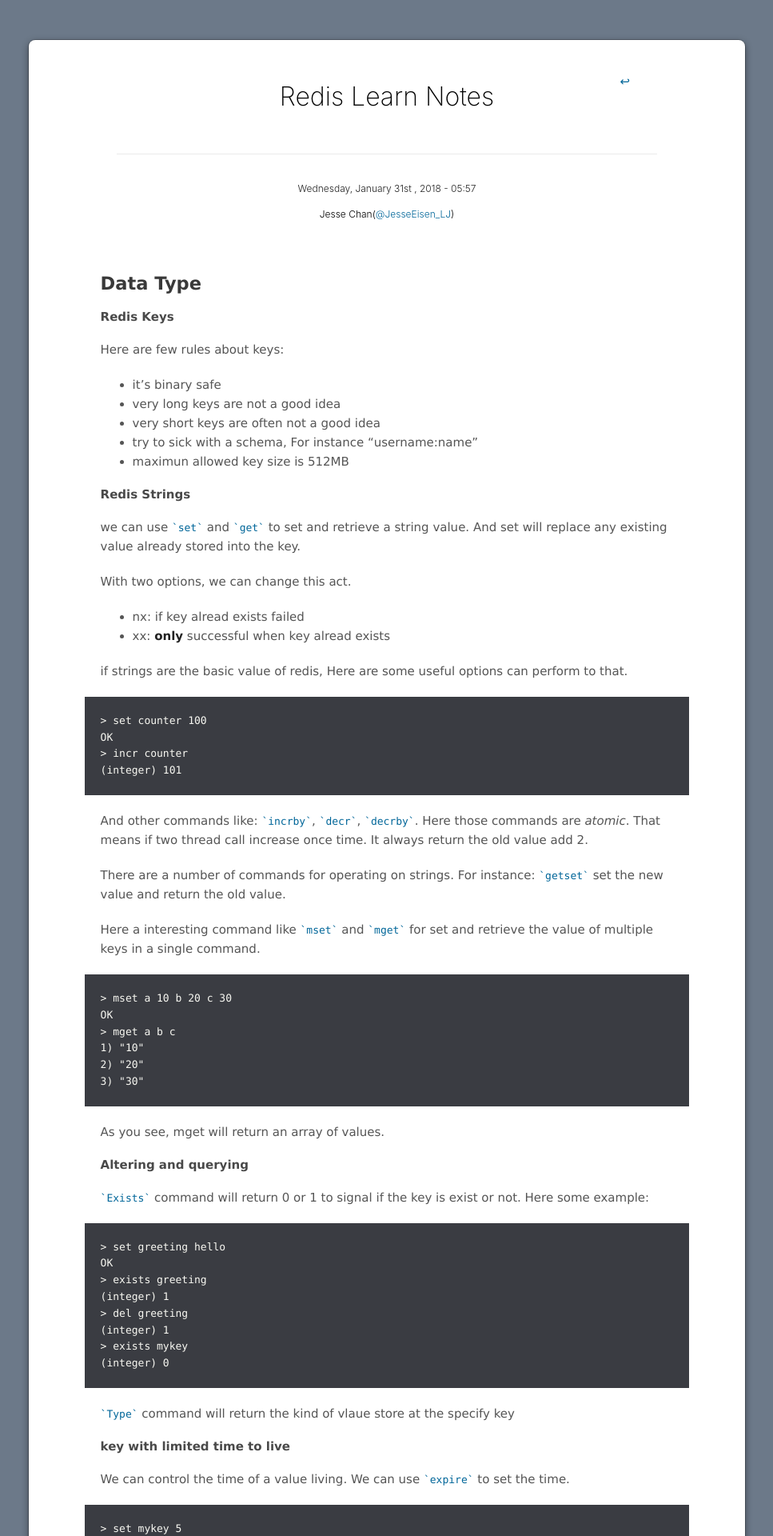
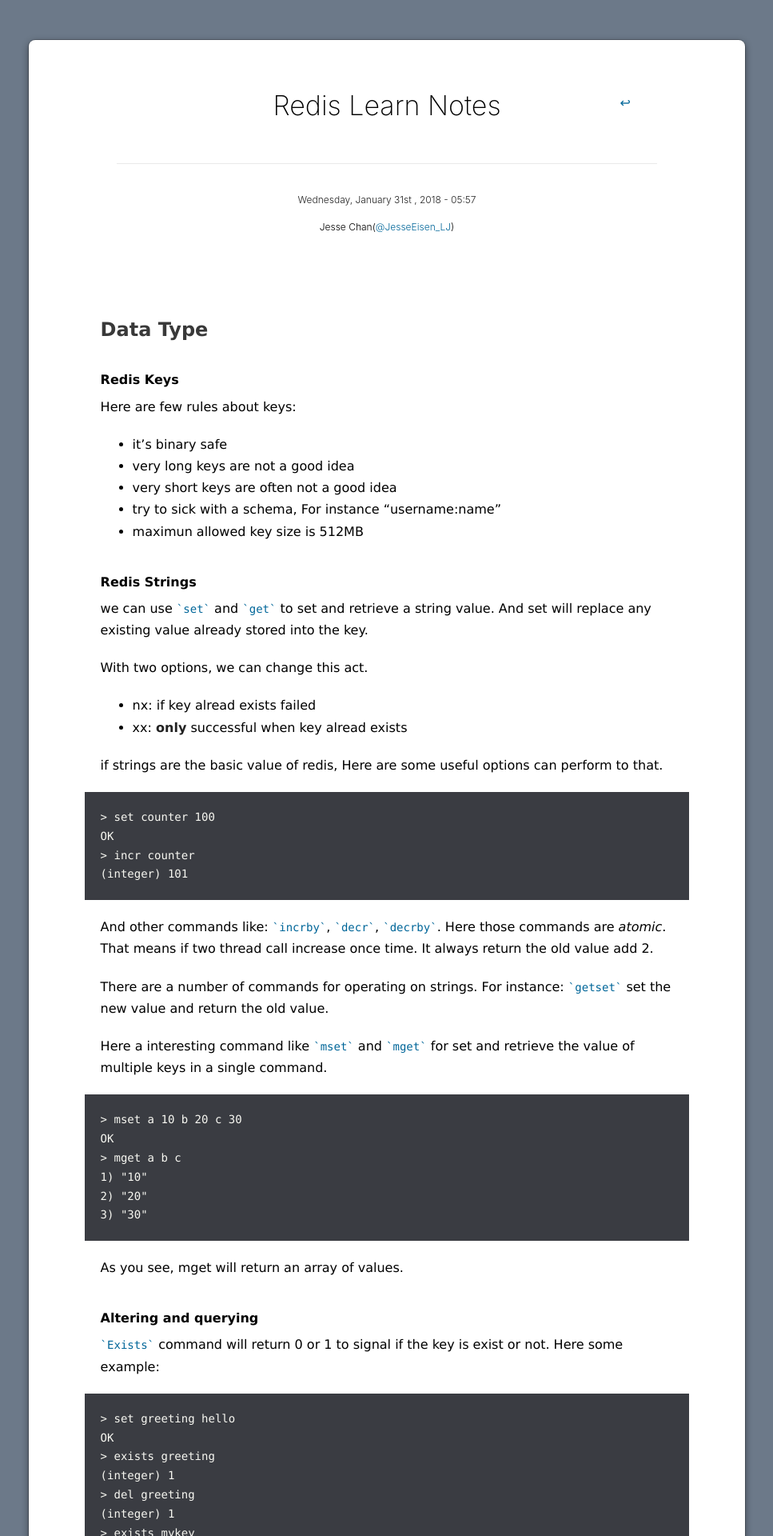
Before and after one commit to JesseEisen/JesseEisen.github.io, a Jekyll site: the page built from _posts/2018-01-31-redis-learn-note.md, in a window 1280 px wide. Shown: the top 1920 px of the page at 80% size, without its empty margins (156-1123 px from the left). Built offline with Jekyll 4.4.1, drawn with Linux system fonts in a browser that asks for light colours.

Commit message:
change some css codes

```diff
--- a/css/posts.scss
+++ b/css/posts.scss
@@ -12,8 +12,8 @@ html {
 body {
   padding:50px 0;
   margin:0;
-  font:15px/1.6 Lato, "Helvetica Neue", Helvetica, Arial, sans-serif;
-  color:#555;
+  font:16px/1.7 Lato, "Helvetica Neue", Helvetica, Arial, sans-serif;
+  color:#000;
   font-weight:300;
   background:inline-image('checker.png') fixed;
 }
@@ -36,13 +36,13 @@ body {
 }
 
 .post-header {
-    padding: 50px 20px 25px 20px;
+    padding: 60px 20px 25px 20px;
 }
 
 .post-title {
     color: rgb(0, 0, 0);
     font-weight: 200;
-    font-size: 32px;
+    font-size: 34px;
     font-family: -apple-system, BlinkMacSystemFont, "Segoe UI", Roboto, Oxygen, Ubuntu, Cantarell, "Fira Sans", "Droid Sans", "Helvetica Neue", sans-serif;
     margin: 0 0 8px 0;
     padding-right: 55px;
@@ -83,7 +83,7 @@ body {
 .return {
    position: absolute;
    right: 30px;
-   top: 40px;
+   top: 65px;
    height: 37px;
    width: 37px;
  }
@@ -232,9 +232,9 @@ section {
 }
 
 h1, h2, h3, h4, h5, h6 {
-  color:#222;
+  color:#000;
   padding:0;
-  margin:0 0 20px;
+  margin:40px 0 10px;
   line-height:1.2;
 }
 
@@ -255,7 +255,11 @@ h2 {
 }
 
 h3, h4, h5, h6 {
-  color:#494949;
+  color:#000;
+}
+
+h3 {
+    font-size:20px;
 }
 
 blockquote {
@@ -274,7 +278,7 @@ img {
 code, pre {
   font-family:Monaco, Bitstream Vera Sans Mono, Lucida Console, Terminal;
   color:#069;
-  font-size:13px;
+  font-size:14px;
   overflow-x:auto;
 }
 
```
